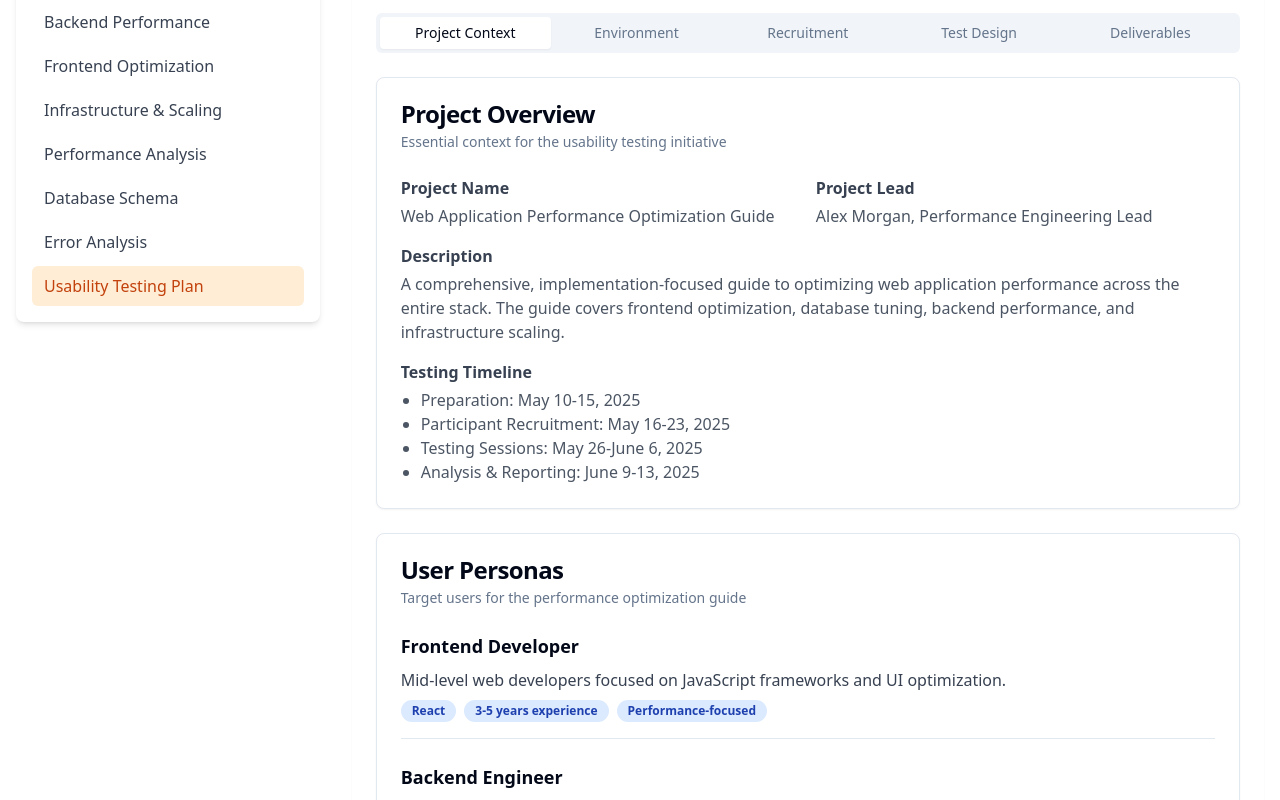
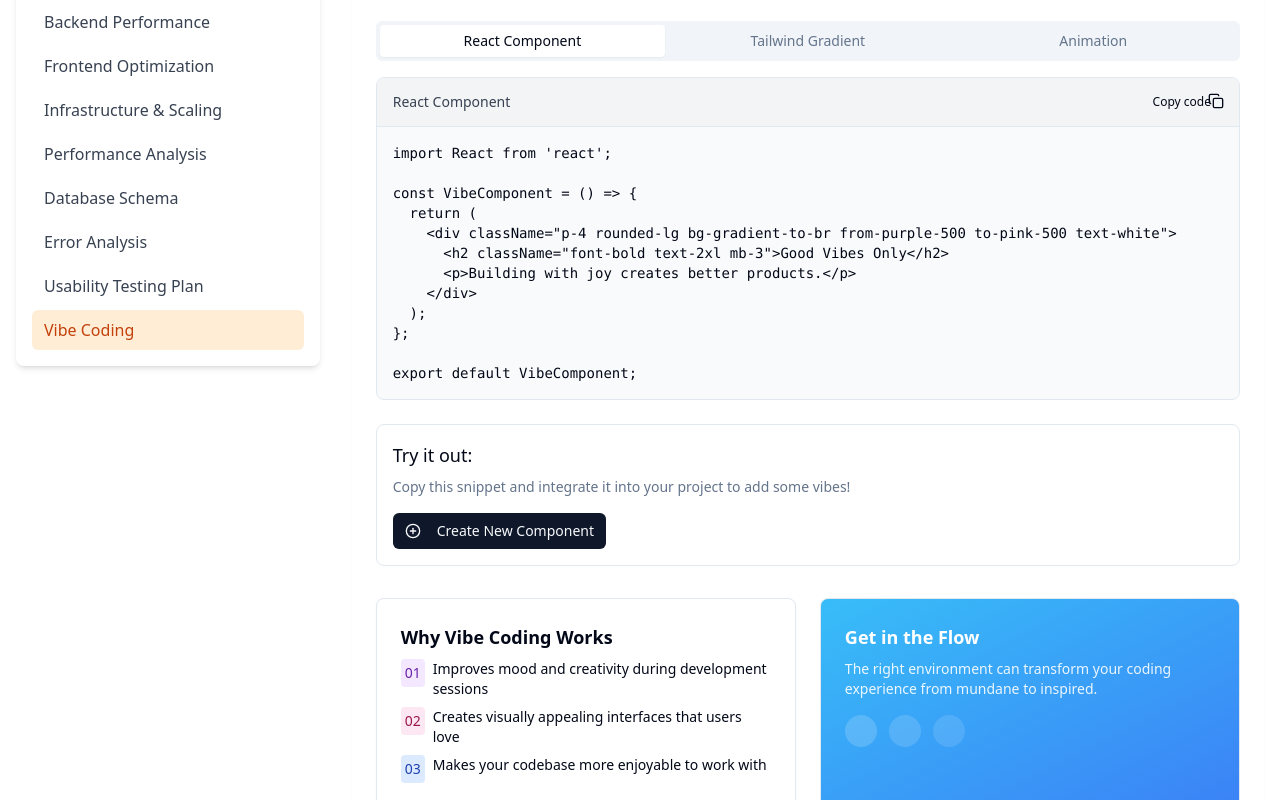
Before and after one commit to Tour-Der-Wang-Dev/lovable-performance-boost-44, a React (Vite) app: page / in a window 1280 px wide. Shown: the part 260-1060 px from the top of the page. Built offline with nearby package versions, Linux system fonts and the light colour scheme.

Commit message:
Refactor: Improve code readability and style
This commit refactors the codebase to improve readability and style.

```diff
--- /dev/null
+++ b/src/components/VibeCoding.tsx
@@ -0,0 +1,157 @@
+
+import React, { useState } from 'react';
+import CodeBlock from "@/components/CodeBlock";
+import { Tabs, TabsContent, TabsList, TabsTrigger } from "@/components/ui/tabs";
+import { Button } from "@/components/ui/button";
+import { PlusCircle, Copy, CheckCircle } from "lucide-react";
+
+const VibeCoding = () => {
+  const [copied, setCopied] = useState('');
+
+  const handleCopy = (id: string, code: string) => {
+    navigator.clipboard.writeText(code);
+    setCopied(id);
+    setTimeout(() => setCopied(''), 2000);
+  };
+
+  const snippets = [
+    {
+      id: 'react-component',
+      title: 'React Component',
+      language: 'tsx',
+      code: `import React from 'react';
+
+const VibeComponent = () => {
+  return (
+    <div className="p-4 rounded-lg bg-gradient-to-br from-purple-500 to-pink-500 text-white">
+      <h2 className="font-bold text-2xl mb-3">Good Vibes Only</h2>
+      <p>Building with joy creates better products.</p>
+    </div>
+  );
+};
+
+export default VibeComponent;`
+    },
+    {
+      id: 'tailwind-gradient',
+      title: 'Tailwind Gradient',
+      language: 'html',
+      code: `<div class="bg-gradient-to-r from-cyan-500 to-blue-500 p-6 rounded-xl shadow-lg">
+  <h3 class="text-white text-xl font-medium">Ocean Vibes</h3>
+  <p class="text-blue-50 mt-2">Calm, focused, and productive coding.</p>
+  <button class="mt-4 px-4 py-2 bg-white bg-opacity-20 rounded-lg text-white backdrop-blur-sm
+    hover:bg-opacity-30 transition-all">Dive In</button>
+</div>`
+    },
+    {
+      id: 'animation',
+      title: 'Animation',
+      language: 'css',
+      code: `.vibe-element {
+  animation: float 6s ease-in-out infinite;
+}
+
+@keyframes float {
+  0% {
+    transform: translateY(0px);
+    box-shadow: 0 5px 15px 0px rgba(0,0,0,0.2);
+  }
+  50% {
+    transform: translateY(-20px);
+    box-shadow: 0 25px 15px 0px rgba(0,0,0,0.1);
+  }
+  100% {
+    transform: translateY(0px);
+    box-shadow: 0 5px 15px 0px rgba(0,0,0,0.2);
+  }
+}`
+    }
+  ];
+
+  return (
+    <div className="space-y-8">
+      <div className="p-6 rounded-xl bg-gradient-to-br from-indigo-500 via-purple-500 to-pink-500 text-white">
+        <h2 className="text-3xl font-bold mb-2">Vibe Coding</h2>
+        <p className="text-lg opacity-90">Create beautiful interfaces with these vibrant code snippets.</p>
+      </div>
+
+      <Tabs defaultValue="react-component" className="w-full">
+        <TabsList className="grid grid-cols-3 mb-4">
+          {snippets.map(snippet => (
+            <TabsTrigger key={snippet.id} value={snippet.id} className="text-sm">
+              {snippet.title}
+            </TabsTrigger>
+          ))}
+        </TabsList>
+
+        {snippets.map(snippet => (
+          <TabsContent key={snippet.id} value={snippet.id} className="relative">
+            <div className="absolute top-2 right-2 z-10">
+              <Button
+                variant="ghost"
+                size="sm"
+                onClick={() => handleCopy(snippet.id, snippet.code)}
+                className="h-8 w-8 p-0 rounded-full"
+              >
+                {copied === snippet.id ?
+                  <CheckCircle className="h-4 w-4 text-green-500" /> :
+                  <Copy className="h-4 w-4" />
+                }
+              </Button>
+            </div>
+            <CodeBlock
+              language={snippet.language}
+              title={snippet.title}
+              code={snippet.code}
+            />
+
+            <div className="mt-6 p-4 border rounded-lg bg-background">
+              <h3 className="text-lg font-medium mb-2">Try it out:</h3>
+              <p className="text-sm text-muted-foreground mb-4">
+                Copy this snippet and integrate it into your project to add some vibes!
+              </p>
+              <Button size="sm">
+                <PlusCircle className="mr-2 h-4 w-4" />
+                Create New Component
+              </Button>
+            </div>
+          </TabsContent>
+        ))}
+      </Tabs>
+
+      <div className="grid grid-cols-1 md:grid-cols-2 gap-6">
+        <div className="p-6 rounded-lg border bg-card text-card-foreground shadow-sm">
+          <h3 className="text-lg font-semibold mb-2">Why Vibe Coding Works</h3>
+          <ul className="space-y-2 text-sm">
+            <li className="flex items-start">
+              <span className="bg-purple-100 text-purple-800 font-medium p-1 rounded mr-2">01</span>
+              <span>Improves mood and creativity during development sessions</span>
+            </li>
+            <li className="flex items-start">
+              <span className="bg-pink-100 text-pink-800 font-medium p-1 rounded mr-2">02</span>
+              <span>Creates visually appealing interfaces that users love</span>
+            </li>
+            <li className="flex items-start">
+              <span className="bg-blue-100 text-blue-800 font-medium p-1 rounded mr-2">03</span>
+              <span>Makes your codebase more enjoyable to work with</span>
+            </li>
+          </ul>
+        </div>
+
+        <div className="p-6 rounded-lg border bg-gradient-to-br from-sky-400 to-blue-500 text-white">
+          <h3 className="text-lg font-semibold mb-2">Get in the Flow</h3>
+          <p className="mb-4 text-sm opacity-90">
+            The right environment can transform your coding experience from mundane to inspired.
+          </p>
+          <div className="flex space-x-3">
+            <div className="h-8 w-8 rounded-full bg-white bg-opacity-20 animate-pulse"></div>
+            <div className="h-8 w-8 rounded-full bg-white bg-opacity-20 animate-pulse delay-150"></div>
+            <div className="h-8 w-8 rounded-full bg-white bg-opacity-20 animate-pulse delay-300"></div>
+          </div>
+        </div>
+      </div>
+    </div>
+  );
+};
+
+export default VibeCoding;
--- a/src/pages/Index.tsx
+++ b/src/pages/Index.tsx
@@ -1,3 +1,4 @@
+
 import React, { useState } from 'react';
 import GuideHeader from '@/components/GuideHeader';
 import SectionNavigation from '@/components/SectionNavigation';
@@ -10,6 +11,7 @@ import PerformanceAnalysis from '@/components/sections/PerformanceAnalysis';
 import DatabaseSchema from '@/components/DatabaseSchema';
 import ErrorAnalysis from '@/components/ErrorAnalysis';
 import UsabilityTestingPlan from '@/components/UsabilityTestingPlan';
+import VibeCoding from '@/components/VibeCoding';
 import Footer from '@/components/Footer';
 import Navbar from "@/components/Navbar";
 
@@ -32,10 +34,11 @@ const Index = () => {
     { id: 'database-schema', title: 'Database Schema', component: DatabaseSchema },
     { id: 'error-analysis', title: 'Error Analysis', component: ErrorAnalysis },
     { id: 'usability-testing', title: 'Usability Testing Plan', component: UsabilityTestingPlan },
+    { id: 'vibe-coding', title: 'Vibe Coding', component: VibeCoding },
   ];
 
-  // Track the active section
-  const [activeSection, setActiveSection] = useState('usability-testing');
+  // Track the active section - default to the new vibe coding section
+  const [activeSection, setActiveSection] = useState('vibe-coding');
 
   // Find the active section component
   const ActiveSectionComponent = sections.find(section => section.id === activeSection)?.component || PerformanceFundamentals;
```
